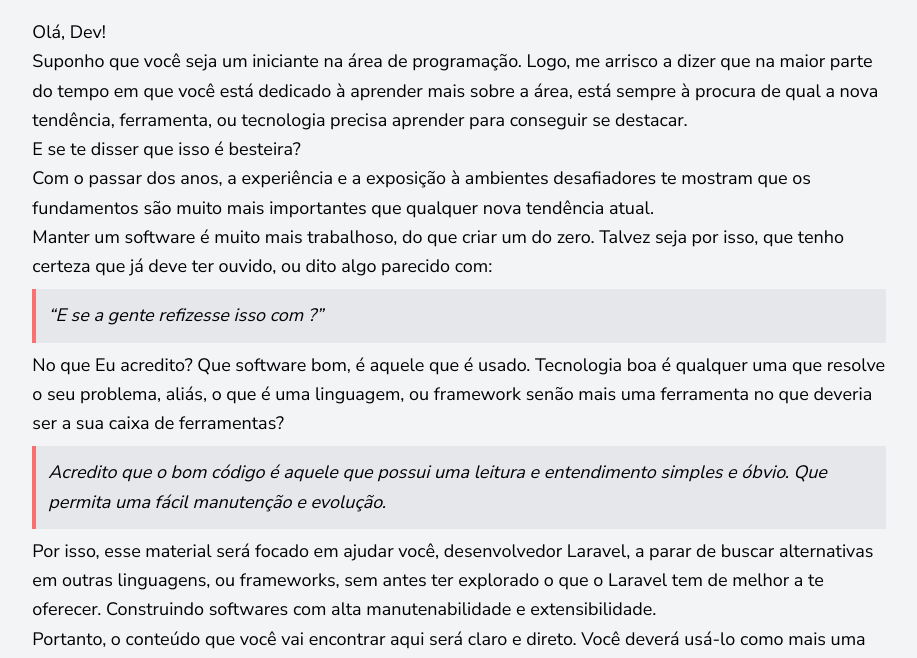
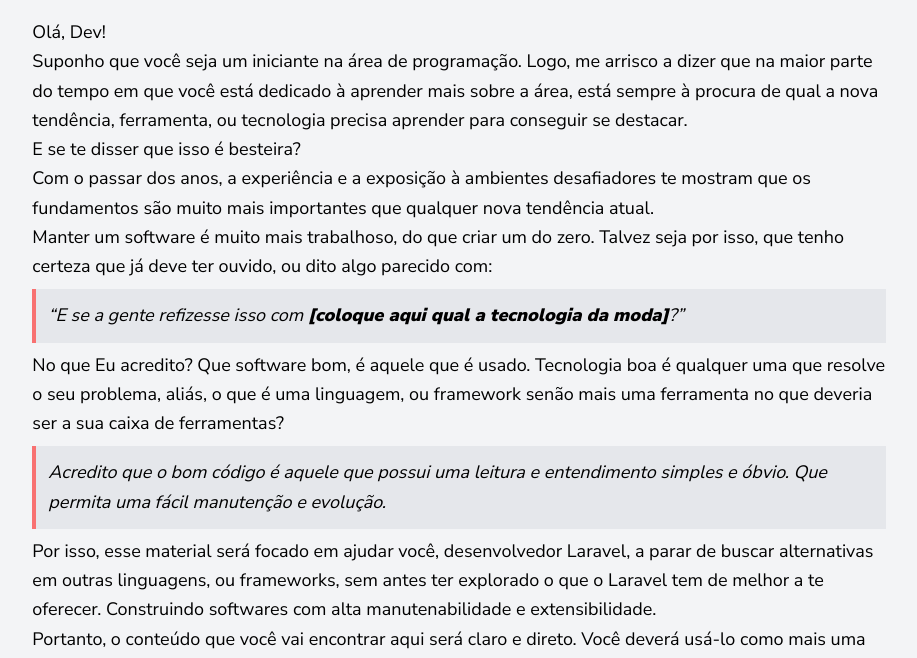
Before and after one commit to josemoraes/guia-de-boas-praticas-laravel-para-iniciantes, a plain HTML site: page index.html in a window 1280 px wide. Shown: the part 142-800 px from the top of the page, without its empty margins (181-1098 px from the left). Drawn offline with nearby package versions, Linux system fonts and the light colour scheme.

Commit message:
docs: corrigido texto da introducao

```diff
--- a/index.html
+++ b/index.html
@@ -30,7 +30,7 @@
                 <p>E se te disser que isso é besteira?</p>
                 <p>Com o passar dos anos, a experiência e a exposição à ambientes desafiadores te mostram que os fundamentos são muito mais importantes que qualquer nova tendência atual.</p>
                 <p>Manter um software é muito mais trabalhoso, do que criar um do zero. Talvez seja por isso, que tenho certeza que já deve ter ouvido, ou dito algo parecido com: </p>
-                <blockquote class="border-l-4 border-red-400 bg-gray-200 my-2 p-3 italic">“E se a gente refizesse isso com <coloque aqui qual a tecnologia da moda>?”</blockquote>
+                <blockquote class="border-l-4 border-red-400 bg-gray-200 my-2 p-3 italic">“E se a gente refizesse isso com <strong>[coloque aqui qual a tecnologia da moda]</strong>?”</blockquote>
                 <p>No que Eu acredito? Que software bom, é aquele que é usado. Tecnologia boa é qualquer uma que resolve o seu problema, aliás, o que é uma linguagem, ou framework senão mais uma ferramenta no que deveria ser a sua caixa de ferramentas? </p>
                 <blockquote class="border-l-4 border-red-400 bg-gray-200 my-2 p-3 italic">Acredito que o bom código é aquele que possui uma leitura e entendimento simples e óbvio. Que permita uma fácil manutenção e evolução.</blockquote>
                 <p>Por isso, esse material será focado em ajudar você, desenvolvedor Laravel, a parar de buscar alternativas em outras linguagens, ou frameworks, sem antes ter explorado o que o Laravel tem de melhor a te oferecer. Construindo softwares com alta manutenabilidade e extensibilidade.</p>
```
